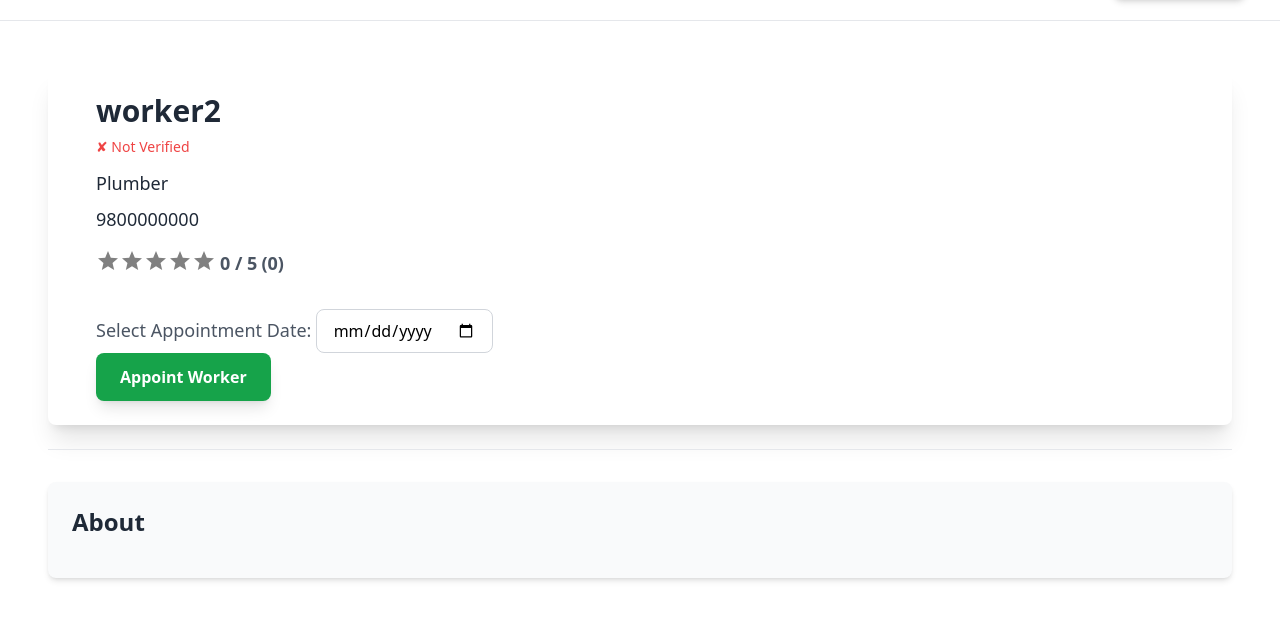
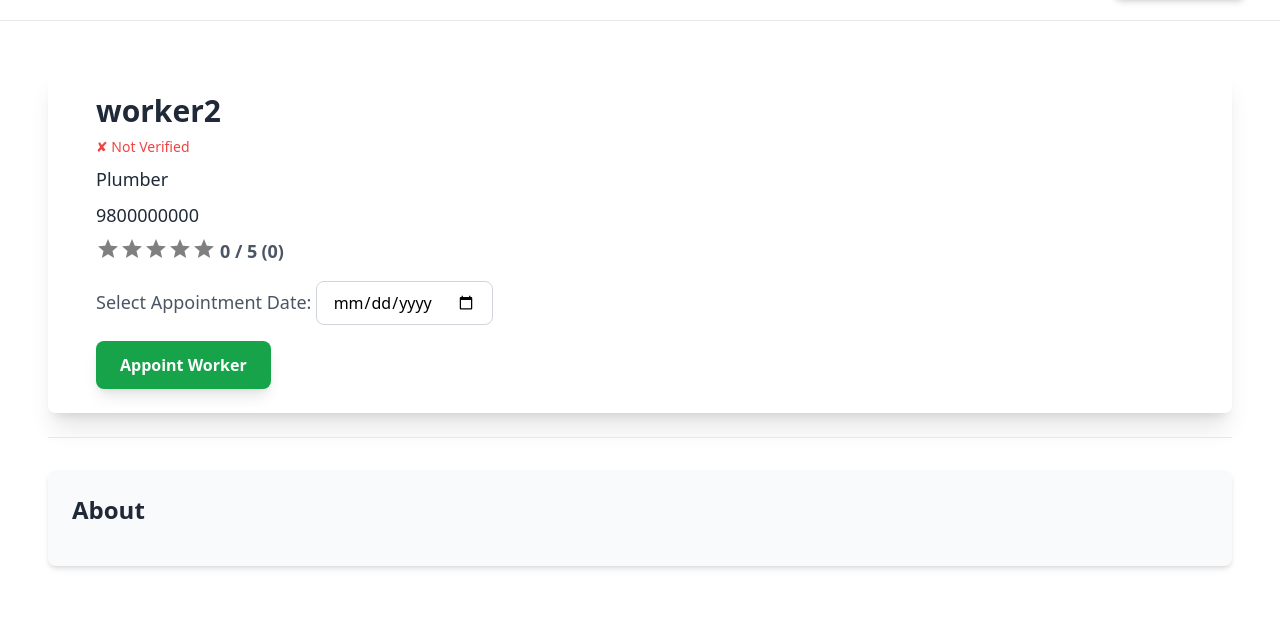
Before and after one commit to mrnlcrow/blue-caller, a Django app: page /worker/9/ in a window 1280 px wide. Shown: the part 68-688 px from the top of the page. Run offline with Django 5.2, Linux system fonts and the light colour scheme; a user stored in the database is signed in; data comes from the database, SQL or seed files in the repository; both versions use the stored data as it was after the commit; data that the repository does not hold is empty; some libraries are stand-ins or nearby versions.

Commit message:
all done

```diff
--- a/jobs/templates/jobs/worker_detail.html
+++ b/jobs/templates/jobs/worker_detail.html
@@ -42,11 +42,11 @@
                     {% endif %}
                 </div>
 
-                <p class="text-lg text-gray-800 mt-3">{{ object.tagline }}</p>
+                <p class="text-lg text-gray-800 mt-2">{{ object.tagline }}</p>
                 <p class="text-lg text-gray-800 mt-2">{{ object.phone_number }}</p>
 
                 <!-- Display Average Rating -->
-                <div class="mt-4 flex items-center justify-normal">
+                <div class="mt-2 flex items-center justify-normal">
                     <div class="flex space-x-1">
                         <div class="rating flex justify-center">
                             <div class="stars flex">
@@ -83,9 +83,9 @@
                 </div>
 
                 <!-- Appoint Worker Button -->
-                <form action="{% url 'appoint-worker' worker.id %}" method="post" class="mt-6">
+                <form action="{% url 'appoint-worker' worker.id %}" method="post" class="mt-2">
                     {% csrf_token %}
-                    <div class="mt-4">
+                    <div class="mt-2">
                         <label for="appointment_date" class="text-gray-600 text-lg font-medium">Select Appointment Date:</label>
                         <input
                             type="date"
@@ -95,7 +95,7 @@
                             required
                         >
                     </div>
-                    <button type="submit" class="px-6 py-3 bg-green-600 text-white font-semibold rounded-lg shadow-lg hover:bg-green-700 transform hover:scale-105 transition duration-300 ease-in-out">
+                    <button type="submit" class="mt-4 px-6 py-3 bg-green-600 text-white font-semibold rounded-lg shadow-lg hover:bg-green-700 transform hover:scale-105 transition duration-300 ease-in-out">
                         Appoint Worker
                     </button>
                 </form>
--- a/jobs/templates/jobs/worker_list.html
+++ b/jobs/templates/jobs/worker_list.html
@@ -30,7 +30,7 @@
                 </button>
 
                 <!-- Dropdown Menu -->
-                <div class="absolute right-0 mt-2 w-48 bg-white border rounded-lg shadow-lg hidden">
+                <div class="absolute right-0 mt-2 w-48 bg-white border rounded-lg shadow-lg hidden z-50">
                     <button
                         type="submit"
                         name="filter"
```
Also changed, not shown: db.sqlite3.
